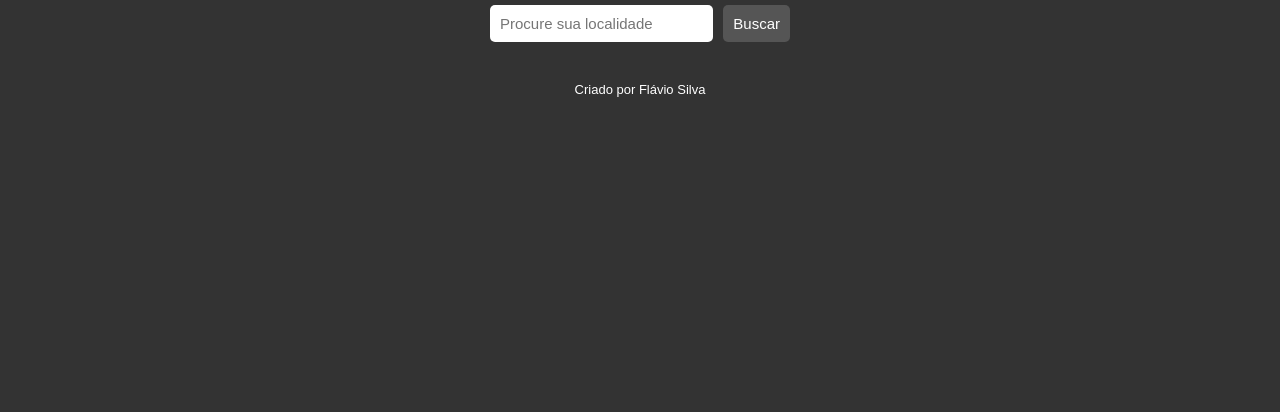
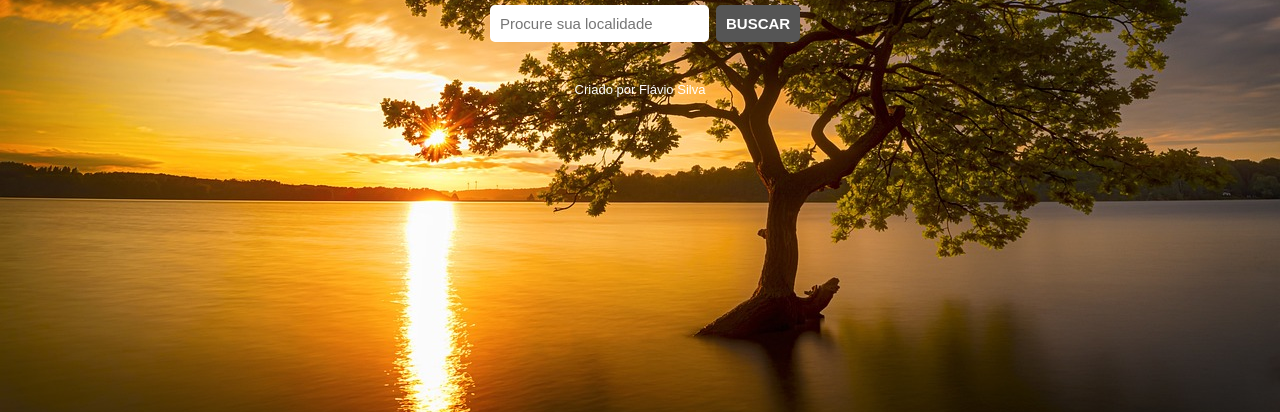
Before and after one commit to flavio16silva/clima_JS, a plain HTML site: page index.html in a window 1280 px wide. Shown: the part 388-800 px from the top of the page. Drawn offline with Linux system fonts and the light colour scheme.

Commit message:
altração estilo do botão

```diff
--- a/style.css
+++ b/style.css
@@ -10,7 +10,12 @@ body {
     justify-content: center;
     align-items: center;
     flex-direction: column;
-    background-color: #333;
+    /* background-color: #333; */
+    background-image: url(img/clima.jpg);
+    background-position: center;
+    background-repeat: no-repeat;
+    background-size: cover;
+    background-attachment: fixed;
     font-family: Arial, Helvetica, sans-serif;
 }
 
@@ -38,8 +43,11 @@ h1 {
     background-color: #555;
     color: #FFF;
     border-radius: 5px;
-    margin-left: 10px;
+    margin-left: 7px;
     cursor: pointer;
+    font-weight: bold;
+    text-transform: uppercase;
+
 }
 .busca button:hover {
     background-color: #444;
```
